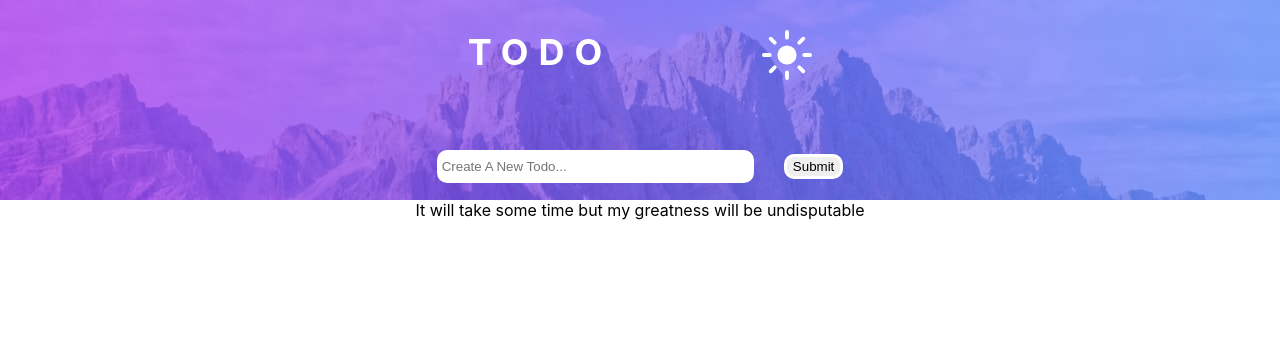
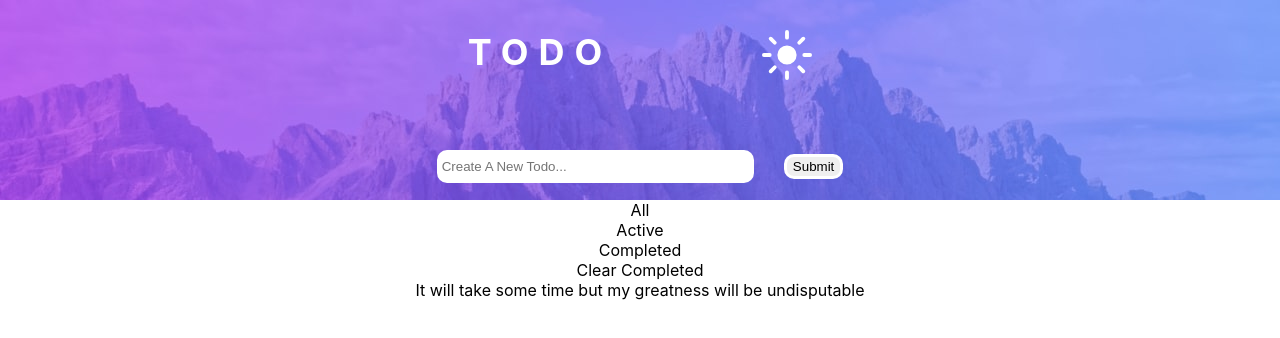
Before and after one commit to Opeyimika-sudo/todolist-react, a React (Create React App) app: page / in a window 1280 px wide. Shown: the top 338 px of the page. Built offline with nearby package versions, Linux system fonts and the light colour scheme.

Commit message:
feat: currently making progress in getting the todoList to render different categories based on click

```diff
--- a/src/components/Todo.js
+++ b/src/components/Todo.js
@@ -2,9 +2,9 @@ import React from 'react'
 import App from "../App.js"
 
 export default function Todo(props) {
-    const todoList =
-      props.todoList.map((item, id)=> (
-        <div>
+      // const completed = document.
+      // if I click a button, I want to get a variation of todoList so what if I do an if-else statement where todoList means different things;
+    const presentActive = props.todoList.filter(todo => todo.checked === true).map((item, id)=> (
           <p className="todo_item" key = {id} id={id} style={props.toggleModeStyles} >
     {
       item.checked
@@ -24,13 +24,83 @@ export default function Todo(props) {
       </span>
     }
       </p>
-        </div>
-      ))
+        ));
 
+    const presentCompleted = props.todoList.filter(todo => todo.checked === true).map((item, id)=> (
+          <p className="todo_item" key = {id} id={id} style={props.toggleModeStyles} >
+    {
+      item.checked
+      ?
+      <span className="material-symbols-outlined" onClick={() => props.toggleCompleted(id, item)}>
+          check_circle
+      </span>
+      :
+      <span className="material-symbols-outlined" onClick={() => props.toggleCompleted(id, item)}>
+      circle
+      </span>
+    }
+      { item.todo }
+    {
+      <span className="material-symbols-outlined" onClick={()=> props.deleteTodo(id, item)}>
+        close
+      </span>
+    }
+      </p>
+        ));
+
+    const presentAll = props.todoList.map((item, id)=> (
+          <p className="todo_item" key = {id} id={id} style={props.toggleModeStyles} >
+    {
+      item.checked
+      ?
+      <span className="material-symbols-outlined" onClick={() => props.toggleCompleted(id, item)}>
+          check_circle
+      </span>
+      :
+      <span className="material-symbols-outlined" onClick={() => props.toggleCompleted(id, item)}>
+      circle
+      </span>
+    }
+      { item.todo }
+    {
+      <span className="material-symbols-outlined" onClick={()=> props.deleteTodo(id, item)}>
+        close
+      </span>
+    }
+      </p>
+        ));
+
+    let TODOLIST = presentAll;
+
+    function Active(){
+      TODOLIST = presentActive;
+      console.log("amazing")
+    }
+
+    function Completed(){
+      TODOLIST = presentCompleted;
+      console.log("sing");
+    }
+
+    function All(){
+      TODOLIST = presentAll;
+      console.log("yellow!")
+    }
+
+    const todoListFilters =
+      <div className="filters">
+              {props.todoList.length > 0 && <p> {props.todoList.length > 1 ? `${props.todoList.length} Items Left`: `${props.todoList.length} Item Left`}</p>}
+              <p onClick={() => All()}>All</p>
+              <p onClick={() => Active()}>Active</p>
+              <p onClick={() => Completed()}>Completed</p>
+              <p onClick={() => props.clearCompleted()}>Clear Completed</p>
+      </div>;
 
     return (
       <div>
-        {todoList}
+          {TODOLIST}
+          {console.log(TODOLIST)}
+          {todoListFilters}
           <p>It will take some time but my greatness will be undisputable</p>
       </div>
     )
```
Lines whose indentation alone changed are shown as unchanged.
